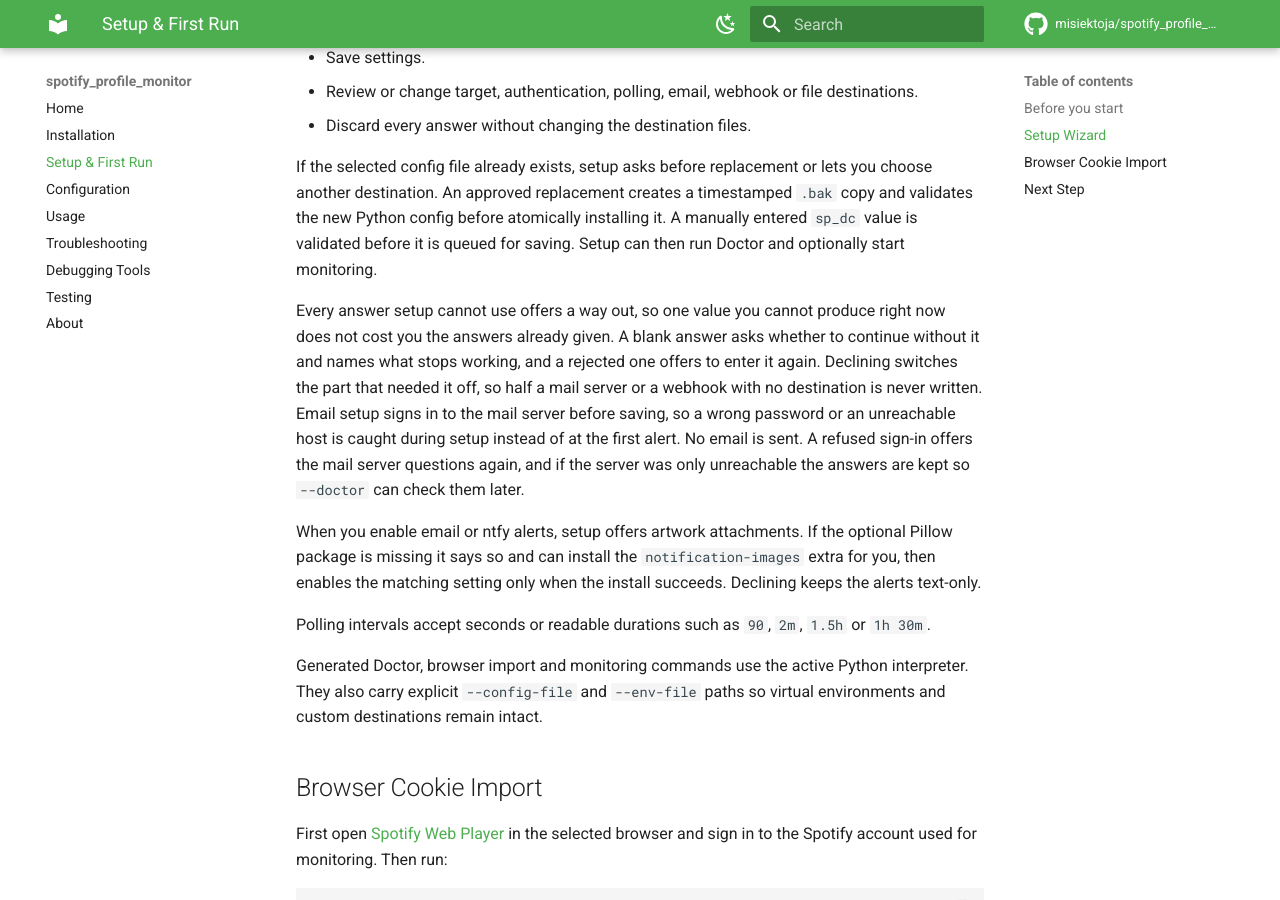
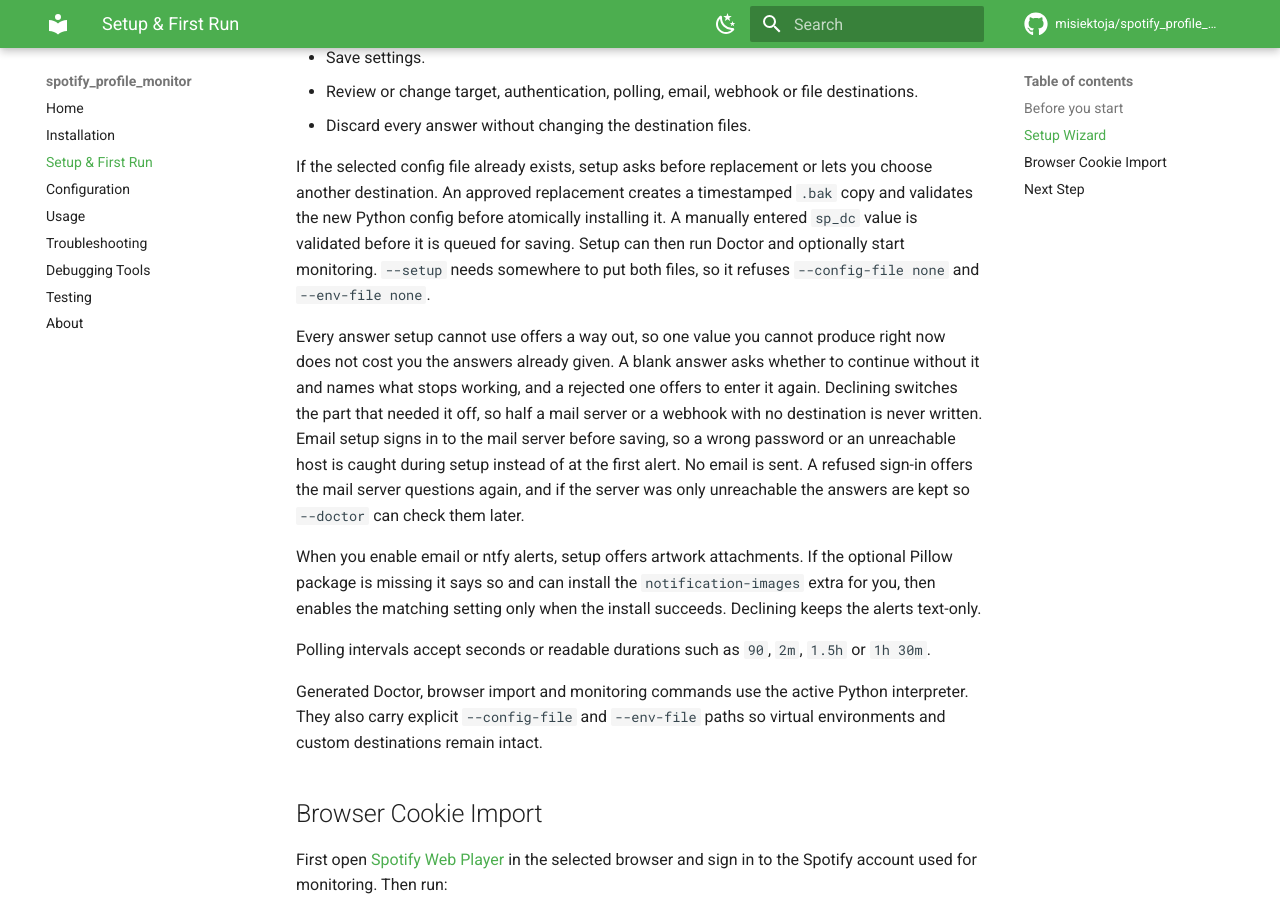
Before and after one commit to misiektoja/spotify_profile_monitor, an MkDocs documentation site: the page built from docs/setup-and-first-run.md, in a window 1280 px wide and 900 px high, scrolled down 1481 px. Built offline with MkDocs 1.6.1 and Material for MkDocs 9.7.7, drawn with Linux system fonts in a browser that asks for light colours; comment, search, counter and statistics services are not loaded.

Commit message:
docs(setup): say setup refuses both switched-off destinations

```diff
--- a/docs/setup-and-first-run.md
+++ b/docs/setup-and-first-run.md
@@ -55,7 +55,7 @@
 * Review or change target, authentication, polling, email, webhook or file destinations.
 * Discard every answer without changing the destination files.
 
-If the selected config file already exists, setup asks before replacement or lets you choose another destination. An approved replacement creates a timestamped `.bak` copy and validates the new Python config before atomically installing it. A manually entered `sp_dc` value is validated before it is queued for saving. Setup can then run Doctor and optionally start monitoring.
+If the selected config file already exists, setup asks before replacement or lets you choose another destination. An approved replacement creates a timestamped `.bak` copy and validates the new Python config before atomically installing it. A manually entered `sp_dc` value is validated before it is queued for saving. Setup can then run Doctor and optionally start monitoring. `--setup` needs somewhere to put both files, so it refuses `--config-file none` and `--env-file none`.
 
 Every answer setup cannot use offers a way out, so one value you cannot produce right now does not cost you the answers already given. A blank answer asks whether to continue without it and names what stops working, and a rejected one offers to enter it again. Declining switches the part that needed it off, so half a mail server or a webhook with no destination is never written. Email setup signs in to the mail server before saving, so a wrong password or an unreachable host is caught during setup instead of at the first alert. No email is sent. A refused sign-in offers the mail server questions again, and if the server was only unreachable the answers are kept so `--doctor` can check them later.
 
```
